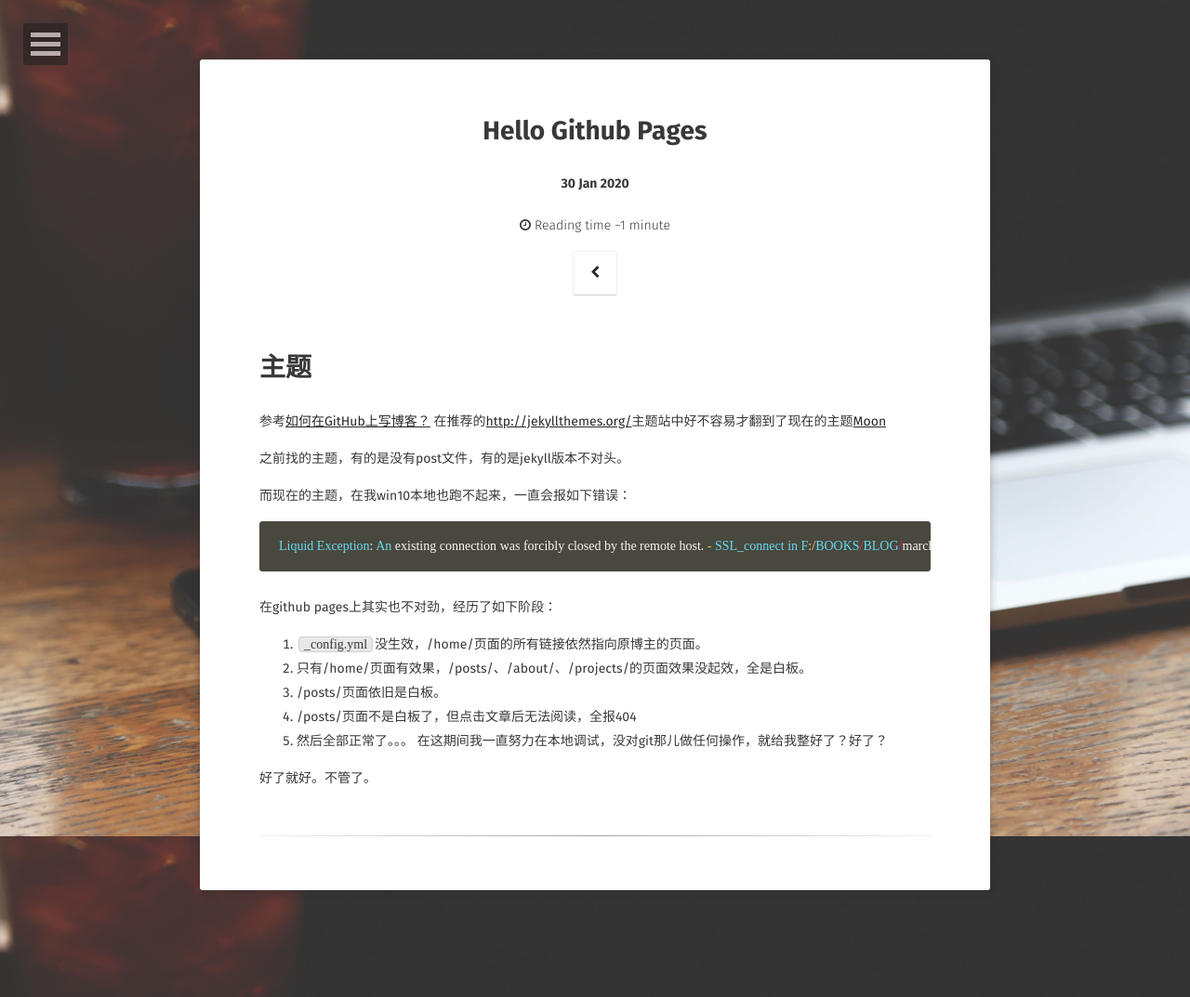
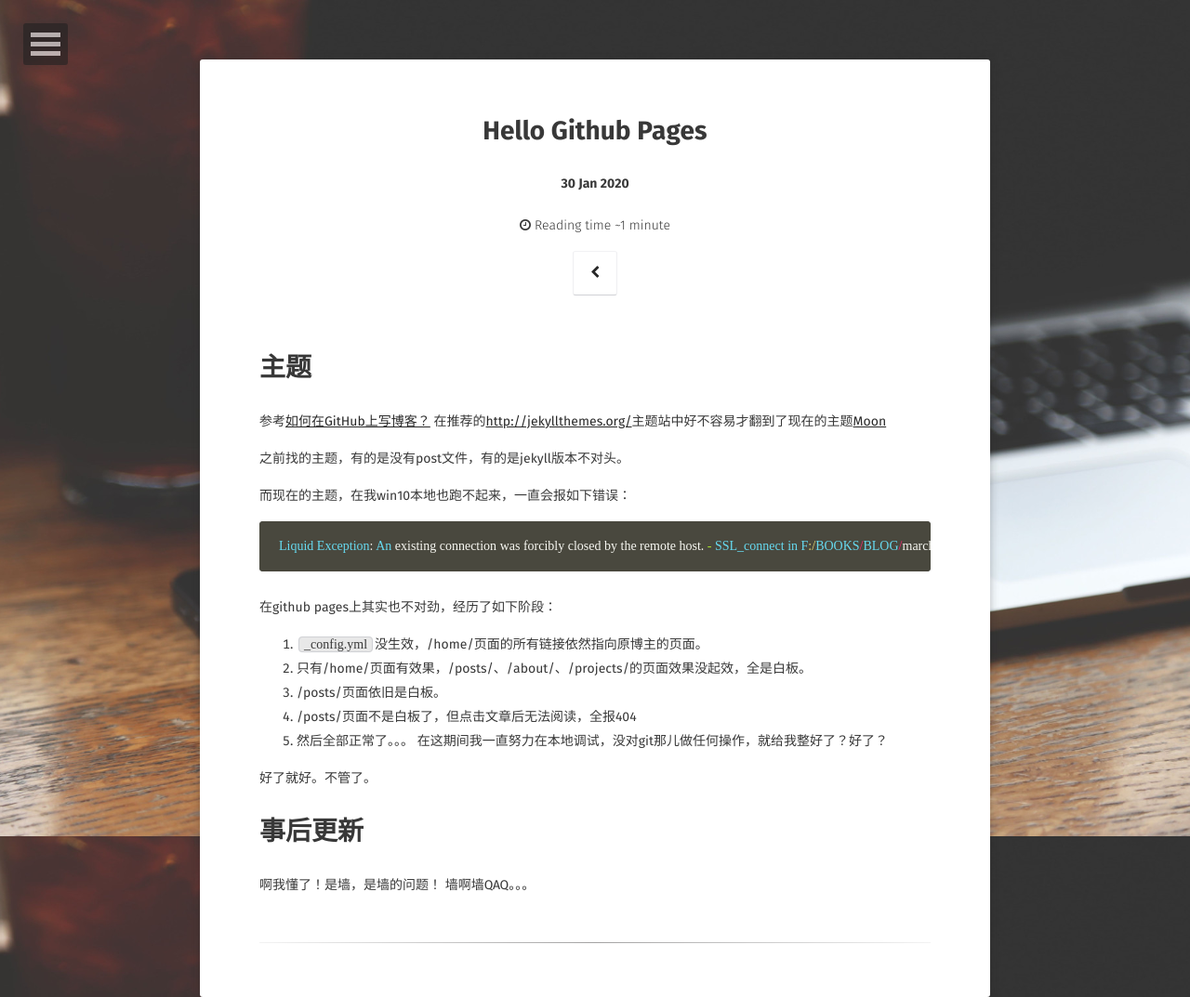
Before and after one commit to MarchGAD/marchgad.github.io, a Jekyll site: the page built from _posts/2020-01-30-Hello-Github.md, in a window 1280 px wide. Shown: the whole page at 93% size. Built offline with Jekyll 4.4.1, drawn with Linux system fonts in a browser that asks for light colours; some web fonts are replaced.

Commit message:
Update 2020-01-30-Hello-Github.md

```diff
--- a/_posts/2020-01-30-Hello-Github.md
+++ b/_posts/2020-01-30-Hello-Github.md
@@ -27,3 +27,7 @@ comments: false
 在这期间我一直努力在本地调试，没对git那儿做任何操作，就给我整好了？好了？
 
 好了就好。不管了。
+
+# 事后更新
+啊我懂了！是墙，是墙的问题！
+墙啊墙QAQ。。。
```
